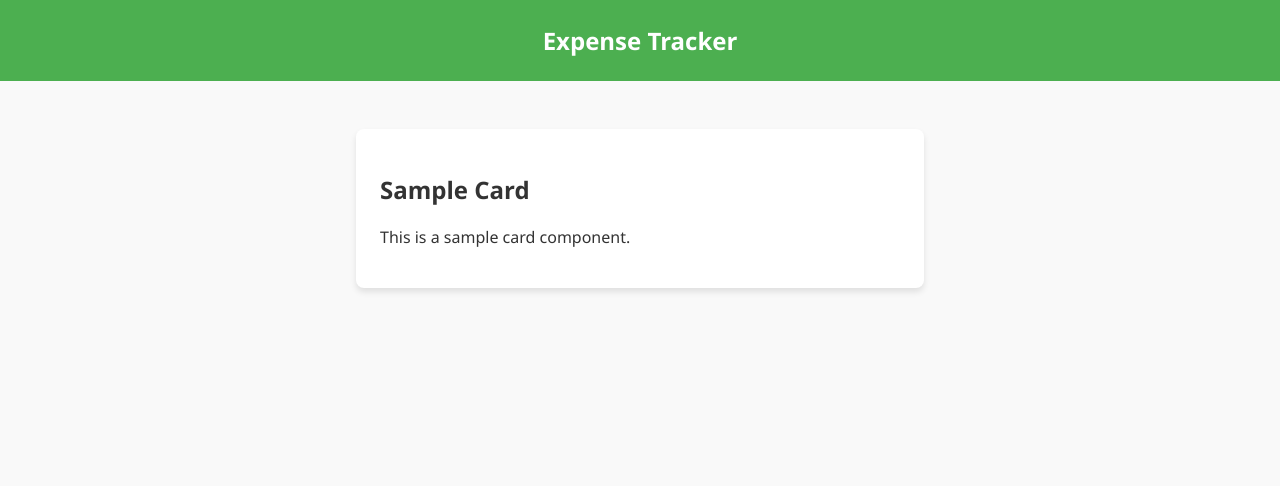
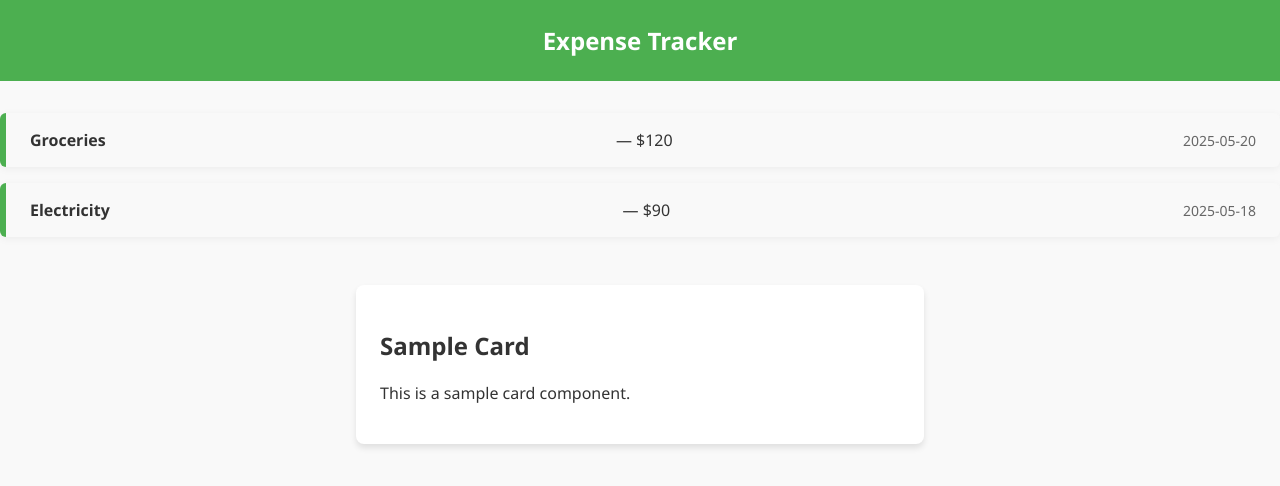
Before and after one commit to Dor-Ka/frontend-react-expense-tracker, a React (Vite) app: page / in a window 1280 px wide. Shown: the top 486 px of the page. Built offline with nearby package versions, Linux system fonts and the light colour scheme.

Commit message:
feat: render ExpenseList in App with dummy data

```diff
--- a/src/App.jsx
+++ b/src/App.jsx
@@ -1,11 +1,16 @@
 import Header from "./components/Header/Header";
 import Container from "./components/Container/Container";
 import Card from "./components/Card/Card";
+import ExpenseList from "./components/ExpenseList/ExpenseList";
+import { dummyExpenses } from "./data/dummyExpenses";
+
 
 const App = () => {
   return (
     <>
       <Header />
+      <ExpenseList expenses={dummyExpenses} />
+
       <Container>
         <Card>
           <h2>Sample Card</h2>
```
